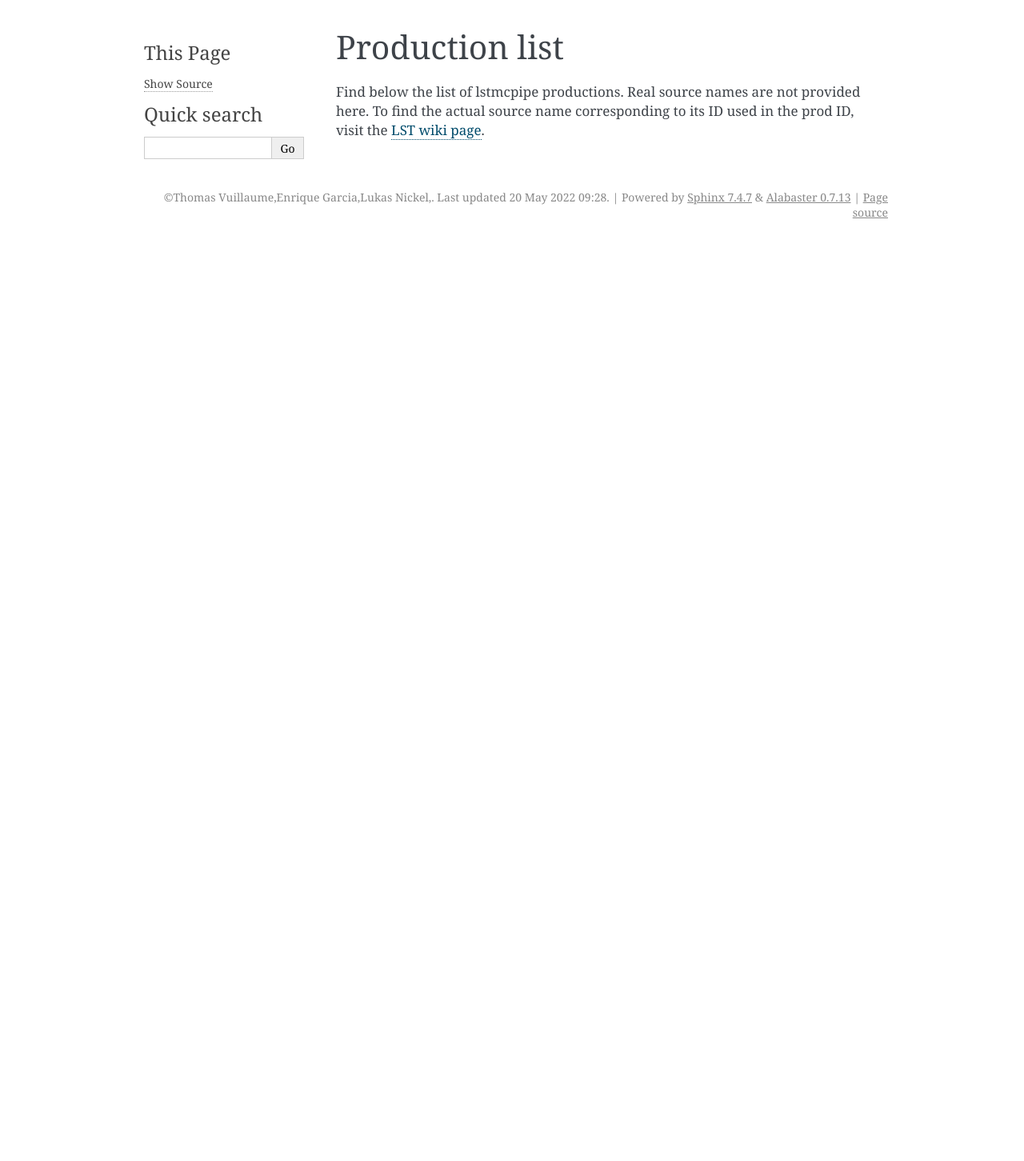
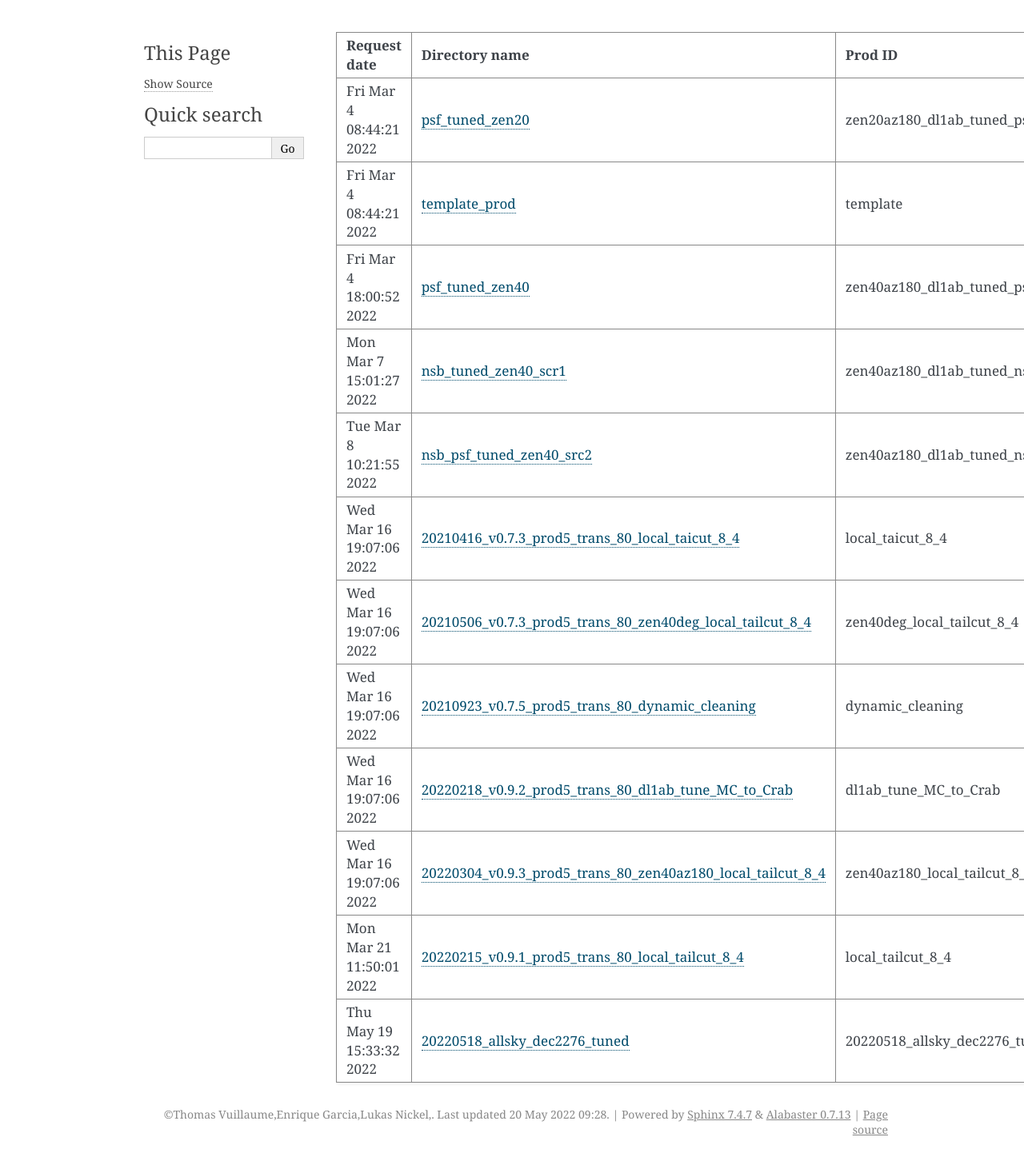
Before and after one commit to cta-observatory/lstmcpipe, a Sphinx documentation site: the page built from docs/productions.rst, in a window 1280 px wide. Shown: the whole page at 80% size. Built offline with Sphinx 7.4.7, drawn with Linux system fonts in a browser that asks for light colours; pages that are not in the unit, such as notebooks, are missing from menus; before the commit the page ends 900 px from its top, so only the background shows below that.

Commit message:
fix sorting production list

```diff
--- a/docs/produce_config_page.py
+++ b/docs/produce_config_page.py
@@ -50,7 +50,7 @@
                 prod_id,
             ]
         )
-        commit_times.append(commit.authored_datetime.ctime())
+        commit_times.append(commit.authored_datetime)
 
     sorted_lists = sorted(zip(commit_times, prod_list))
     prod_list = [prod for _, prod in sorted_lists]
--- a/docs/productions.rst
+++ b/docs/productions.rst
@@ -1,7 +1,17 @@
-===============
-Production list
-===============
 
-Find below the list of lstmcpipe productions.
-Real source names are not provided here. To find the actual source name corresponding to its ID used in the prod ID,
-visit the `LST wiki page <https://www.lst1.iac.es/wiki/index.php/MC_analysis_and_IRF_production#lstmcpipe_productions>`_.
+========================  ========================================================================================================================================================================================================  ===================================
+Request date              Directory name                                                                                                                                                                                            Prod ID
+========================  ========================================================================================================================================================================================================  ===================================
+Fri Mar  4 08:44:21 2022  `psf_tuned_zen20 <https://github.com/cta-observatory/lstmcpipe/tree/master/production_configs/psf_tuned_zen20>`_                                                                                          zen20az180_dl1ab_tuned_psf
+Fri Mar  4 08:44:21 2022  `template_prod <https://github.com/cta-observatory/lstmcpipe/tree/master/production_configs/template_prod>`_                                                                                              template
+Fri Mar  4 18:00:52 2022  `psf_tuned_zen40 <https://github.com/cta-observatory/lstmcpipe/tree/master/production_configs/psf_tuned_zen40>`_                                                                                          zen40az180_dl1ab_tuned_psf
+Mon Mar  7 15:01:27 2022  `nsb_tuned_zen40_scr1 <https://github.com/cta-observatory/lstmcpipe/tree/master/production_configs/nsb_tuned_zen40_scr1>`_                                                                                zen40az180_dl1ab_tuned_nsb_src1
+Tue Mar  8 10:21:55 2022  `nsb_psf_tuned_zen40_src2 <https://github.com/cta-observatory/lstmcpipe/tree/master/production_configs/nsb_psf_tuned_zen40_src2>`_                                                                        zen40az180_dl1ab_tuned_nsb_psf_src2
+Wed Mar 16 19:07:06 2022  `20210416_v0.7.3_prod5_trans_80_local_taicut_8_4 <https://github.com/cta-observatory/lstmcpipe/tree/master/production_configs/20210416_v0.7.3_prod5_trans_80_local_taicut_8_4>`_                          local_taicut_8_4
+Wed Mar 16 19:07:06 2022  `20210506_v0.7.3_prod5_trans_80_zen40deg_local_tailcut_8_4 <https://github.com/cta-observatory/lstmcpipe/tree/master/production_configs/20210506_v0.7.3_prod5_trans_80_zen40deg_local_tailcut_8_4>`_      zen40deg_local_tailcut_8_4
+Wed Mar 16 19:07:06 2022  `20210923_v0.7.5_prod5_trans_80_dynamic_cleaning <https://github.com/cta-observatory/lstmcpipe/tree/master/production_configs/20210923_v0.7.5_prod5_trans_80_dynamic_cleaning>`_                          dynamic_cleaning
+Wed Mar 16 19:07:06 2022  `20220218_v0.9.2_prod5_trans_80_dl1ab_tune_MC_to_Crab <https://github.com/cta-observatory/lstmcpipe/tree/master/production_configs/20220218_v0.9.2_prod5_trans_80_dl1ab_tune_MC_to_Crab>`_                dl1ab_tune_MC_to_Crab
+Wed Mar 16 19:07:06 2022  `20220304_v0.9.3_prod5_trans_80_zen40az180_local_tailcut_8_4 <https://github.com/cta-observatory/lstmcpipe/tree/master/production_configs/20220304_v0.9.3_prod5_trans_80_zen40az180_local_tailcut_8_4>`_  zen40az180_local_tailcut_8_4
+Mon Mar 21 11:50:01 2022  `20220215_v0.9.1_prod5_trans_80_local_tailcut_8_4 <https://github.com/cta-observatory/lstmcpipe/tree/master/production_configs/20220215_v0.9.1_prod5_trans_80_local_tailcut_8_4>`_                        local_tailcut_8_4
+Thu May 19 15:33:32 2022  `20220518_allsky_dec2276_tuned <https://github.com/cta-observatory/lstmcpipe/tree/master/production_configs/20220518_allsky_dec2276_tuned>`_                                                              20220518_allsky_dec2276_tuned
+========================  ========================================================================================================================================================================================================  ===================================
```
